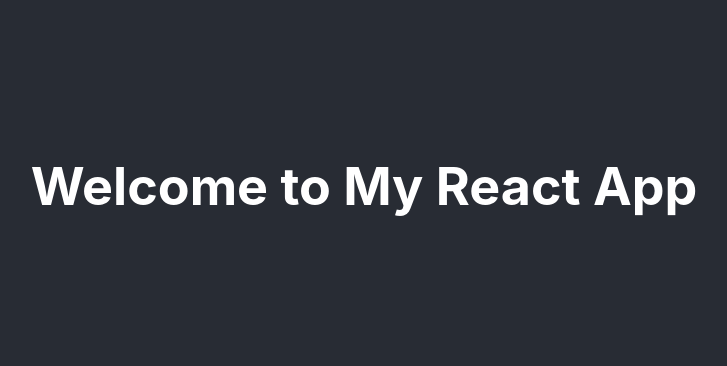
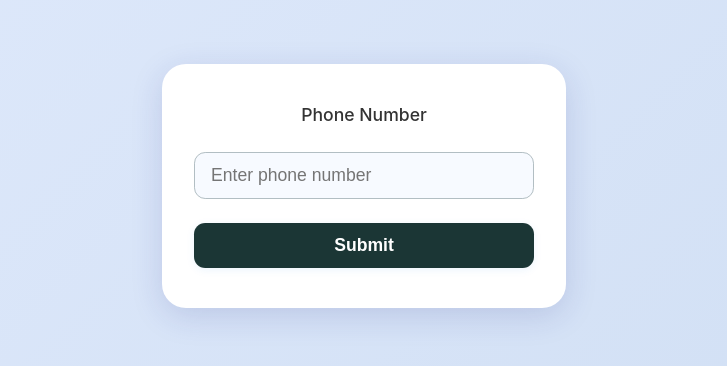
Before and after one commit to Vickysonaiya/OnePass_Decentro_Screens, a React (Create React App) app: page / in a window 1280 px wide. Shown: the part 214-580 px from the top of the page, without its empty margins (276-1003 px from the left). Built offline with nearby package versions, Linux system fonts and the light colour scheme.

Commit message:
routing done

```diff
--- a/package.json
+++ b/package.json
@@ -9,6 +9,7 @@
     "@testing-library/user-event": "^13.5.0",
     "react": "^19.1.1",
     "react-dom": "^19.1.1",
+    "react-router-dom": "^7.8.1",
     "react-scripts": "5.0.1",
     "web-vitals": "^2.1.4"
   },
--- a/src/App.js
+++ b/src/App.js
@@ -1,11 +1,13 @@
-import './App.css';
-
+import { Route, Routes } from "react-router-dom";
+import "./App.css";
+import PhoneNumberScreen from "./PhoneNumberScreen";
+//remove last 5 imports when not using Decentro screens
 function App() {
   return (
     <div className="App">
-      <header className="App-header">
-        <h1>Welcome to My React App</h1>
-      </header>
+      <Routes>
+        <Route path="/" element={<PhoneNumberScreen />} />
+      </Routes>
     </div>
   );
 }
--- /dev/null
+++ b/src/PhoneNumberScreen.css
@@ -0,0 +1,59 @@
+.phone-screen-bg {
+  min-height: 100vh;
+  display: flex;
+  align-items: center;
+  justify-content: center;
+  background: linear-gradient(135deg, #e0eafc 0%, #cfdef3 100%);
+}
+
+.phone-form {
+  background: #fff;
+  padding: 2.5rem 2rem;
+  border-radius: 1.5rem;
+  box-shadow: 0 8px 32px 0 rgba(31, 38, 135, 0.15);
+  display: flex;
+  flex-direction: column;
+  gap: 1.5rem;
+  min-width: 340px;
+  max-width: 90vw;
+}
+
+.phone-form label {
+  font-size: 1.1rem;
+  color: #333;
+  font-weight: 500;
+  margin-bottom: 0.2rem;
+}
+
+.phone-form input[type="text"] {
+  padding: 0.75rem 1rem;
+  font-size: 1.1rem;
+  border: 1.5px solid #b2bec3;
+  border-radius: 0.7rem;
+  outline: none;
+  transition: border 0.2s;
+  background: #f7faff;
+}
+
+.phone-form input[type="text"]:focus {
+  border: 1.5px solid #1b3635;
+  background: #eaf6fb;
+}
+
+.phone-form button {
+  padding: 0.75rem 1rem;
+  font-size: 1.1rem;
+  background: linear-gradient(90deg, #1b3635 0%, #1b3635 100%);
+  color: #fff;
+  border: none;
+  border-radius: 0.7rem;
+  cursor: pointer;
+  font-weight: 600;
+  box-shadow: 0 2px 8px 0 rgba(9, 132, 227, 0.08);
+  transition: background 0.2s, transform 0.1s;
+}
+
+.phone-form button:hover {
+  background: linear-gradient(90deg, #1b3635 0%, #1b3635 100%);
+  transform: translateY(-2px) scale(1.03);
+}
--- /dev/null
+++ b/src/PhoneNumberScreen.js
@@ -0,0 +1,35 @@
+import React, { useState } from 'react';
+import './PhoneNumberScreen.css';
+
+function PhoneNumberScreen() {
+  const [phone, setPhone] = useState('');
+
+  const handleChange = (e) => {
+    const value = e.target.value.replace(/\D/g, '');
+    setPhone(value);
+  };
+
+  const handleSubmit = (e) => {
+    e.preventDefault();
+    alert(`Phone number submitted: ${phone}`);
+  };
+
+  return (
+    <div className="phone-screen-bg">
+      <form className="phone-form" onSubmit={handleSubmit}>
+        <label htmlFor="phone">Phone Number</label>
+        <input
+          id="phone"
+          type="text"
+          value={phone}
+          onChange={handleChange}
+          maxLength={10}
+          placeholder="Enter phone number"
+        />
+        <button type="submit">Submit</button>
+      </form>
+    </div>
+  );
+}
+
+export default PhoneNumberScreen;
--- a/src/index.js
+++ b/src/index.js
@@ -2,10 +2,15 @@ import React from 'react';
 import ReactDOM from 'react-dom/client';
 import './index.css';
 import App from './App';
+import { BrowserRouter, Routes, Route } from 'react-router-dom';
 
 const root = ReactDOM.createRoot(document.getElementById('root'));
 root.render(
   <React.StrictMode>
-    <App />
+    <BrowserRouter>
+      <Routes>
+        <Route path="/" element={<App />} />
+      </Routes>
+    </BrowserRouter>
   </React.StrictMode>
 );
```
Also changed, not shown: 1 other file (tests, documents, lock files or other folders).
